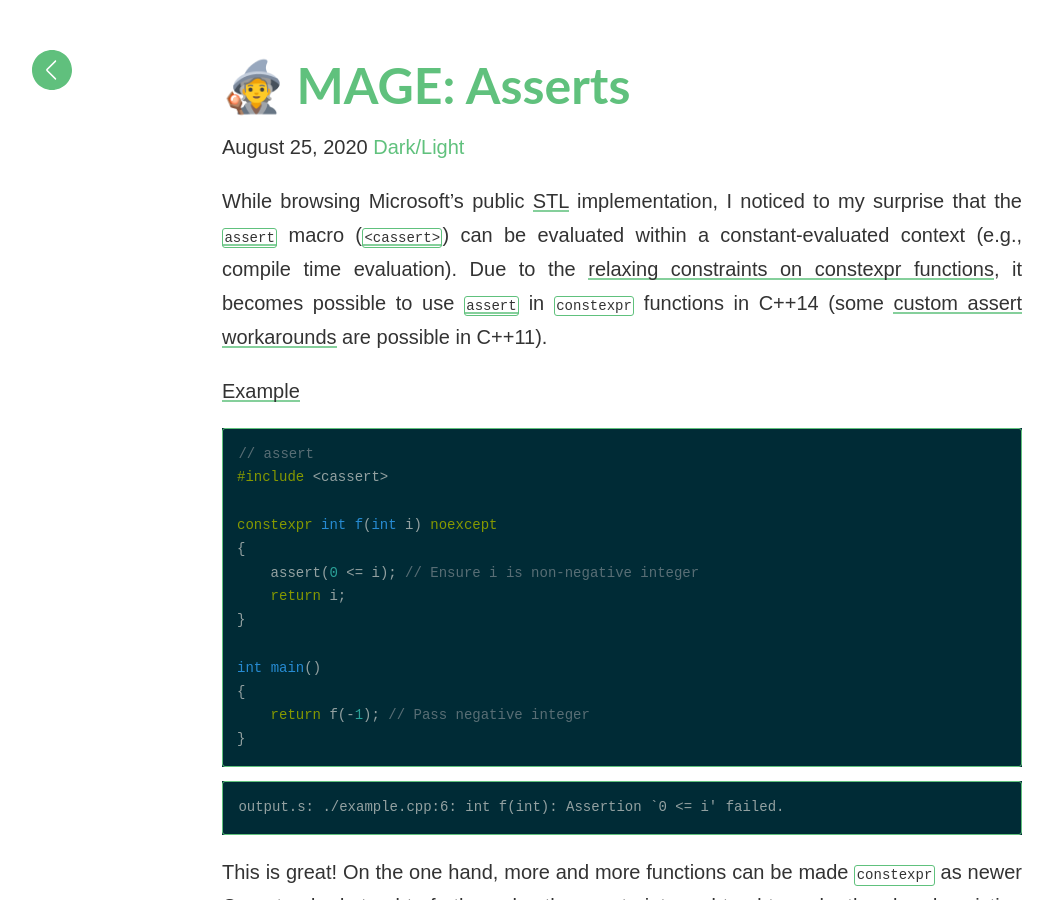
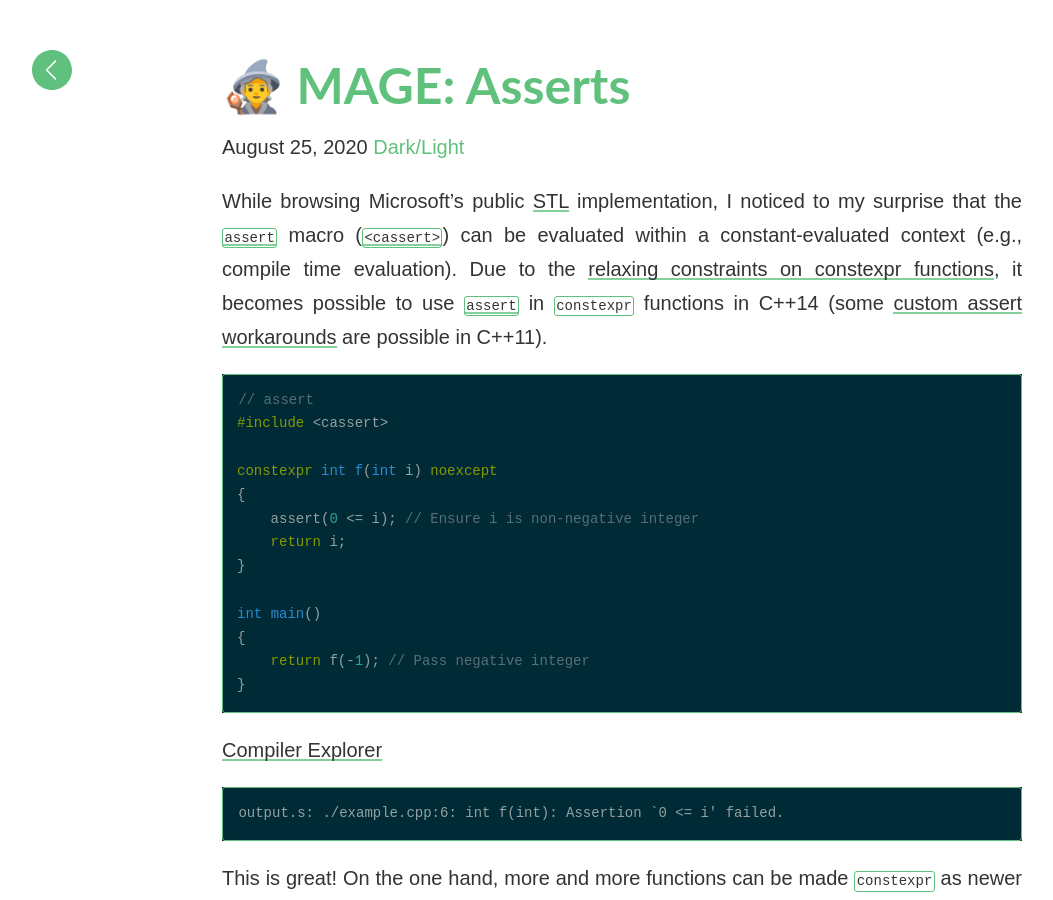
Before and after one commit to matt77hias/Blog, a Jekyll site: the page built from _posts/2020-08-25-mage-asserts.md, in a window 1280 px wide and 900 px high. Shown: the whole window, without its empty margins (18-1071 px from the left). Built offline with Jekyll 4.4.1, drawn with Linux system fonts in a browser that asks for light colours; comment, search, counter and statistics services are not loaded.

Commit message:
Update 2020-08-25-mage-asserts.md

````diff
--- a/_posts/2020-08-25-mage-asserts.md
+++ b/_posts/2020-08-25-mage-asserts.md
@@ -5,8 +5,6 @@ date:   2020-08-25
 ---
 
 While browsing Microsoft's public [STL](https://github.com/microsoft/STL) implementation, I noticed to my surprise that the [`assert`](https://en.cppreference.com/w/cpp/error/assert) macro ([`<cassert>`](https://en.cppreference.com/w/cpp/header/cassert)) can be evaluated within a constant-evaluated context (e.g., compile time evaluation). Due to the [relaxing constraints on constexpr functions](http://www.open-std.org/jtc1/sc22/wg21/docs/papers/2013/n3652.html), it becomes possible to use [`assert`](https://en.cppreference.com/w/cpp/error/assert) in `constexpr` functions in C++14 (some [custom assert workarounds](http://ericniebler.com/2014/09/27/assert-and-constexpr-in-cxx11/) are possible in C++11).
-
-[Example](https://godbolt.org/z/vTccnx)
 
 ```c++
 // assert
@@ -23,6 +21,7 @@ int main()
     return f(-1); // Pass negative integer
 }
 ```
+[Compiler Explorer](https://godbolt.org/z/vTccnx)
 
 ```
 output.s: ./example.cpp:6: int f(int): Assertion `0 <= i' failed.
````
